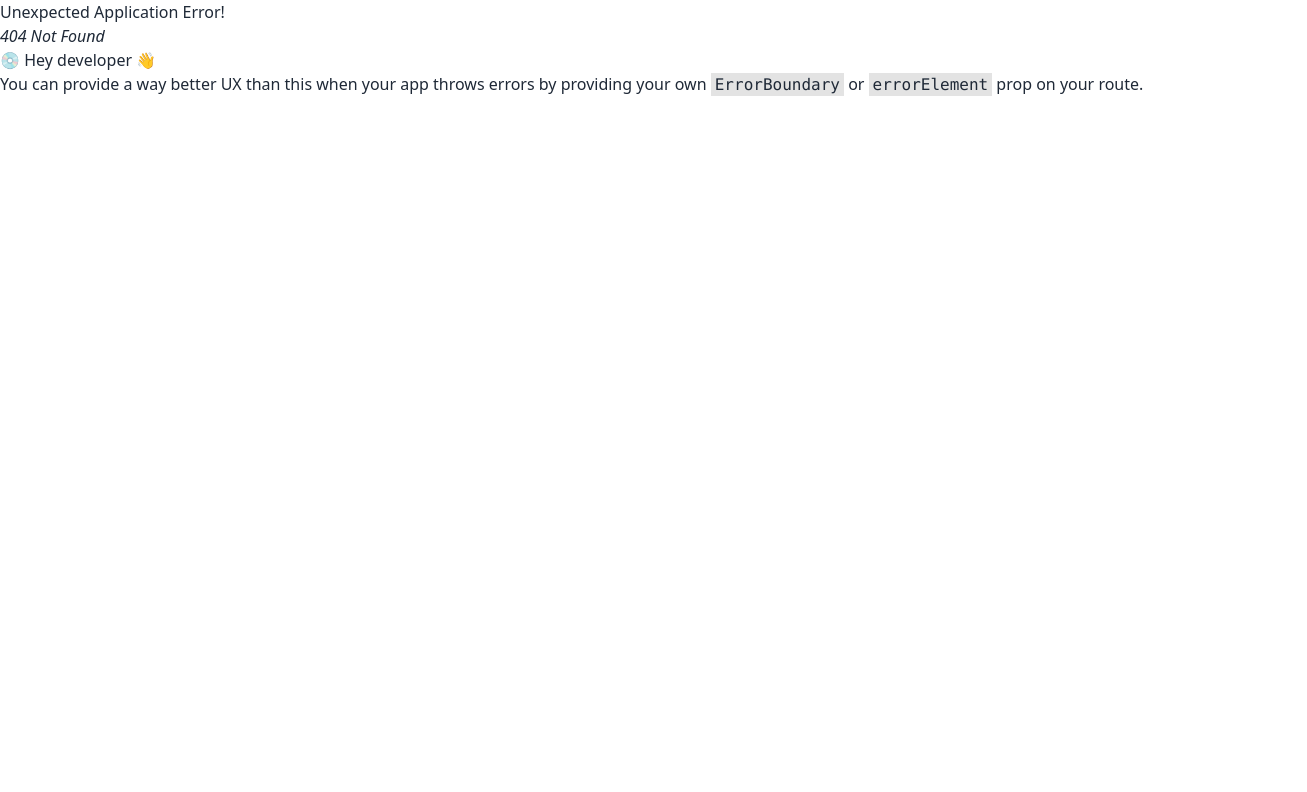
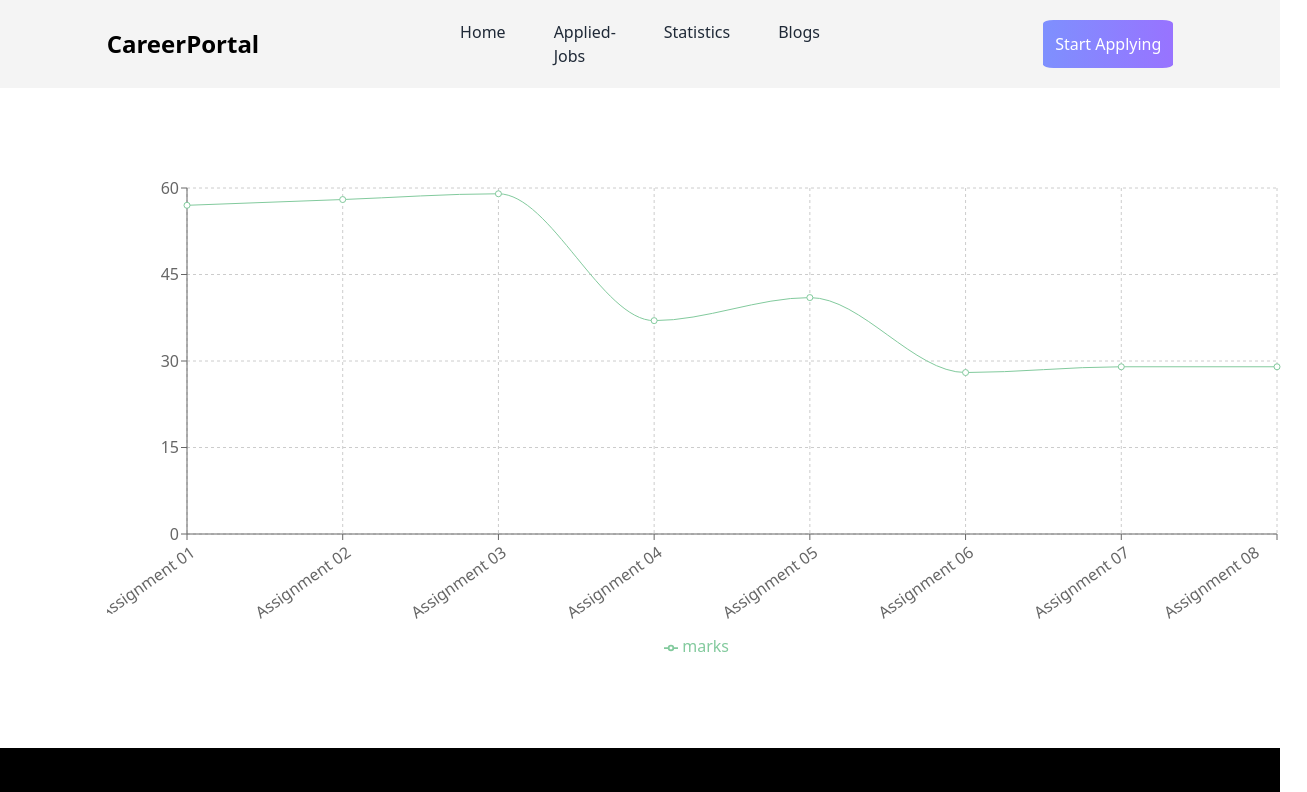
Before and after one commit to Rafid-Al-Ahsan/career-portal, a React (Vite) app: page /Statistics in a window 1280 px wide. Before the commit this address had no page. Shown: the top 792 px of the page, 1307 px wide, since content can reach past the window. Built offline with nearby package versions, Linux system fonts and the light colour scheme.

Commit message:
Statistics page added

```diff
--- a/package.json
+++ b/package.json
@@ -15,7 +15,8 @@
     "@fortawesome/react-fontawesome": "^0.2.0",
     "react": "^18.2.0",
     "react-dom": "^18.2.0",
-    "react-router-dom": "^6.14.1"
+    "react-router-dom": "^6.14.1",
+    "recharts": "^2.7.2"
   },
   "devDependencies": {
     "@types/react": "^18.2.14",
--- /dev/null
+++ b/public/statistics.json
@@ -0,0 +1,41 @@
+[
+    {
+      "name": "Assignment 01",
+      "marks": "57"
+
+    },
+    {
+      "name": "Assignment 02",
+      "marks": "58"
+
+    },
+    {
+      "name": "Assignment 03",
+      "marks": "59"
+
+    },
+    {
+      "name": "Assignment 04",
+      "marks": "37"
+
+    },
+    {
+      "name": "Assignment 05",
+      "marks": "41"
+
+    },
+    {
+      "name": "Assignment 06",
+      "marks": "28"
+
+    },
+    {
+      "name": "Assignment 07",
+      "marks": "29"
+
+    },
+    {
+      "name": "Assignment 08",
+      "marks": "29"
+    }
+]
--- a/src/App.jsx
+++ b/src/App.jsx
@@ -1,15 +1,25 @@
+/* eslint-disable no-unused-vars */
 import './App.css'
 import FeaturedJobs from './Components/FeaturedJobs'
 import Home from './Components/Home'
 import JobCategory from './Components/JobCategory'
 
+
 function App() {
+
+  // const [job, setJob] = useState([]);
+
+  const ViewDetails = () => {
+     console.log('HI');
+
+
+  };
 
   return (
      <div>
          <Home></Home>
          <JobCategory></JobCategory>
-         <FeaturedJobs></FeaturedJobs>
+         <FeaturedJobs Details={ViewDetails()}></FeaturedJobs>
      </div>
   )
 }
--- /dev/null
+++ b/src/Components/AppliedJobs.jsx
@@ -0,0 +1,77 @@
+/* eslint-disable no-unused-vars */
+import React, { useContext } from 'react';
+import { FontAwesomeIcon } from '@fortawesome/react-fontawesome';
+import { faLocationDot } from '@fortawesome/free-solid-svg-icons';
+import { faDollarSign } from '@fortawesome/free-solid-svg-icons';
+import { Link } from 'react-router-dom';
+import image from '../assets/employee.png'
+
+
+const AppliedJobs = () => {
+
+
+    return (
+        <div className='w-full'>
+
+           <div className='bg-primary text-black font-extrabold text-2xl py-20 text-center'>
+              <h2>Applied Jobs</h2>
+           </div>
+
+
+          {/* Code for our own card */}
+
+          <div className='w-5/6 m-auto flex gap-10 justify-between items-center my-12 p-5 border-2 border-primary'>
+              <div className='flex gap-10'>
+                <div>
+                    <img src={image} className="w-32 h-40" alt="" />
+                </div>
+
+                <div className='flex flex-col gap-2'>
+                    <h4 className='text-black text-lg font-semibold'>Technical Databse engineer</h4>
+                    <p>Google LLc</p>
+                    <p className='border-solid border-2 border-secondary text-secondary w-20 text-center py-2 my-2'>Remote</p>
+                        <div className='flex gap-5'>
+                            <p><FontAwesomeIcon icon={faLocationDot} /> 15,000</p>
+                            <p><FontAwesomeIcon icon={faDollarSign} />Salary: 15,000</p>
+                        </div>
+                </div>
+              </div>
+
+              <div>
+                <button className="btn bg-gradient-to-r from-gradient1 to-gradient2 text-white border-0 mt-3"><Link to="Jobdetails">View Details</Link></button>
+              </div>
+          </div>
+          <div className='w-5/6 m-auto flex gap-10 justify-between items-center my-12 p-5 border-2 border-primary'>
+              <div className='flex gap-10'>
+                <div>
+                    <img src={image} className="w-32 h-40" alt="" />
+                </div>
+
+                <div className='flex flex-col gap-2'>
+                    <h4 className='text-black text-lg font-semibold'>Technical Databse engineer</h4>
+                    <p>Google LLc</p>
+                    <p className='border-solid border-2 border-secondary text-secondary w-20 text-center py-2 my-2'>Remote</p>
+                        <div className='flex gap-5'>
+                            <p><FontAwesomeIcon icon={faLocationDot} /> 15,000</p>
+                            <p><FontAwesomeIcon icon={faDollarSign} />Salary: 15,000</p>
+                        </div>
+                </div>
+              </div>
+
+              <div>
+                <button className="btn bg-gradient-to-r from-gradient1 to-gradient2 text-white border-0 mt-3"><Link to="Jobdetails">View Details</Link></button>
+              </div>
+          </div>
+
+
+
+
+
+        </div>
+
+
+
+    );
+};
+
+export default AppliedJobs;
--- a/src/Components/FeaturedJobs.jsx
+++ b/src/Components/FeaturedJobs.jsx
@@ -1,3 +1,4 @@
+/* eslint-disable no-undef */
 /* eslint-disable react/prop-types */
 /* eslint-disable no-unused-vars */
 import React, { useEffect, useState } from 'react';
@@ -5,10 +6,22 @@ import { FontAwesomeIcon } from '@fortawesome/react-fontawesome';
 import { faLocationDot } from '@fortawesome/free-solid-svg-icons';
 import { faDollarSign } from '@fortawesome/free-solid-svg-icons';
 import { Link } from 'react-router-dom';
+import { createContext } from 'react';
+import App from '../App';
+import JobDetails from './JobDetails';
 
-const FeaturedJobs = () => {
+export const JobInformation = createContext(null);
+
+const FeaturedJobs = (props) => {
 
     const [featuredJobs,setFeaturedJobs] = useState([]);
+
+    // console.log(props);
+
+
+
+
+
 
     useEffect(() => {
         fetch('featuredjobs.json')
@@ -17,7 +30,11 @@ const FeaturedJobs = () => {
     }, [])
 
     return (
+
+
         <div className='mt-16 w-full'>
+
+
 
         <div className='w-5/6 m-auto'>
               {/*For Title and subtitle  */}
@@ -27,7 +44,7 @@ const FeaturedJobs = () => {
           </div>
 
            <div className='grid md:grid-cols-2 sm:grid-cols-1 gap-7 mt-10'>
-              {featuredJobs.map(job => <Card key={job.Id} featuredJob={job}></Card>)}
+              {featuredJobs.map(job => <Card key={job.Id} featuredJob={job} details={props}></Card>)}
            </div>
 
            <div className='text-center mt-5'>
@@ -35,12 +52,24 @@ const FeaturedJobs = () => {
             </div>
 
         </div>
+
+          {/* <jobDetails.Provider value={[featuredJobs]}></jobDetails.Provider>        */}
+
        </div>
     );
 };
 
 function Card(props){
-    console.log(props.featuredJob);
+
+     const Details = props.details;
+
+     function Display(props) {
+
+        <JobDetails k={props}></JobDetails>
+    }
+
+
+
     return(
         <div className="card w-full shadow-xl items-start">
             <figure className="px-10 pt-10">
@@ -57,11 +86,13 @@ function Card(props){
                 </div>
 
                 <div className="card-actions">
-                    <button className="btn bg-gradient-to-r from-gradient1 to-gradient2 text-white border-0 mt-3"><Link to="Jobdetails">View Details</Link></button>
+                    <Link to="Jobdetails" ><button onClick={() => Display(props)} className="btn bg-gradient-to-r from-gradient1 to-gradient2 text-white border-0 mt-3 ">View Details</button></Link>
                 </div>
             </div>
         </div>
     )
 }
 
+
+
 export default FeaturedJobs;
--- a/src/Components/Header.jsx
+++ b/src/Components/Header.jsx
@@ -12,8 +12,8 @@ const Header = () => {
             </div>
             <div className='w-1/3 flex md:flex-row flex-col  justify-center md:gap-12 gap-4 list-none '>
                 <Link to="" className='hover:text-secondary'>Home</Link>
-                <Link to="" className='hover:text-secondary'>Applied-Jobs</Link>
-                <Link to="" className='hover:text-secondary'>Statistics</Link>
+                <Link to="AppliedJobs" className='hover:text-secondary'>Applied-Jobs</Link>
+                <Link to="Statistics" className='hover:text-secondary'>Statistics</Link>
                 <Link to="" className='hover:text-secondary'>Blogs</Link>
             </div>
             <div className='w-1/3 md:text-center md:flex md:justify-end mt-5 md:mt-0'>
--- /dev/null
+++ b/src/Components/Statistics.jsx
@@ -0,0 +1,74 @@
+/* eslint-disable no-unused-vars */
+/* eslint-disable max-classes-per-file */
+/* eslint-disable react/no-multi-comp */
+import React, { useEffect, useState,  PureComponent } from 'react';
+import { LineChart, Line, XAxis, YAxis, CartesianGrid, Tooltip, Legend, ResponsiveContainer } from 'recharts';
+
+
+const Statistics = () => {
+
+    const [data, setData] = useState([]);
+
+    useEffect(() => {
+        fetch('statistics.json')
+        .then(response => response.json())
+        .then(data => setData(data))
+    },[]);
+
+    class CustomizedLabel extends PureComponent {
+        render() {
+          const { x, y, stroke, value } = this.props;
+
+          return (
+            <text x={x} y={y} dy={-4} fill={stroke} fontSize={10} textAnchor="middle">
+              {value}
+            </text>
+          );
+        }
+      }
+
+
+    class CustomizedAxisTick extends PureComponent {
+        render() {
+          const { x, y, stroke, payload } = this.props;
+
+          return (
+            <g transform={`translate(${x},${y})`}>
+              <text x={0} y={0} dy={16} textAnchor="end" fill="#666" transform="rotate(-35)">
+                {payload.value}
+              </text>
+            </g>
+          );
+        }
+      }
+
+    return (
+        <div className='w-full'>
+
+        <div className='w-5/6 m-auto my-20'>
+            <LineChart
+                width={1200}
+                height={500}
+                data={data}
+                margin={{
+                    top: 20,
+                    right: 30,
+                    left: 20,
+                    bottom: 10,
+                }}
+                >
+                <CartesianGrid strokeDasharray="3 3" />
+                <XAxis dataKey="name" height={100} tick={<CustomizedAxisTick />} />
+                <YAxis />
+                <Tooltip />
+                <Legend />
+
+                <Line type="monotone" dataKey="marks" stroke="#82ca9d" />
+                </LineChart>
+
+         </div>
+        </div>
+    );
+};
+
+export default Statistics;
--- /dev/null
+++ b/src/Components/root.jsx
@@ -0,0 +1,24 @@
+/* eslint-disable no-unused-vars */
+import React from 'react';
+import FeaturedJobs from './FeaturedJobs';
+import Home from './Home';
+import JobCategory from './JobCategory';
+
+const root = () => {
+
+    const ViewDetails = () => {
+        console.log('HI');
+
+
+     };
+
+    return (
+        <div>
+            <Home></Home>
+            <JobCategory></JobCategory>
+            <FeaturedJobs></FeaturedJobs>
+        </div>
+    );
+};
+
+export default root;
```
Also changed, not shown: src/Components/JobDetails.jsx (+8 -1 lines), src/main.jsx (+13 -3 lines), 1 other file (tests, documents, lock files or other folders).
